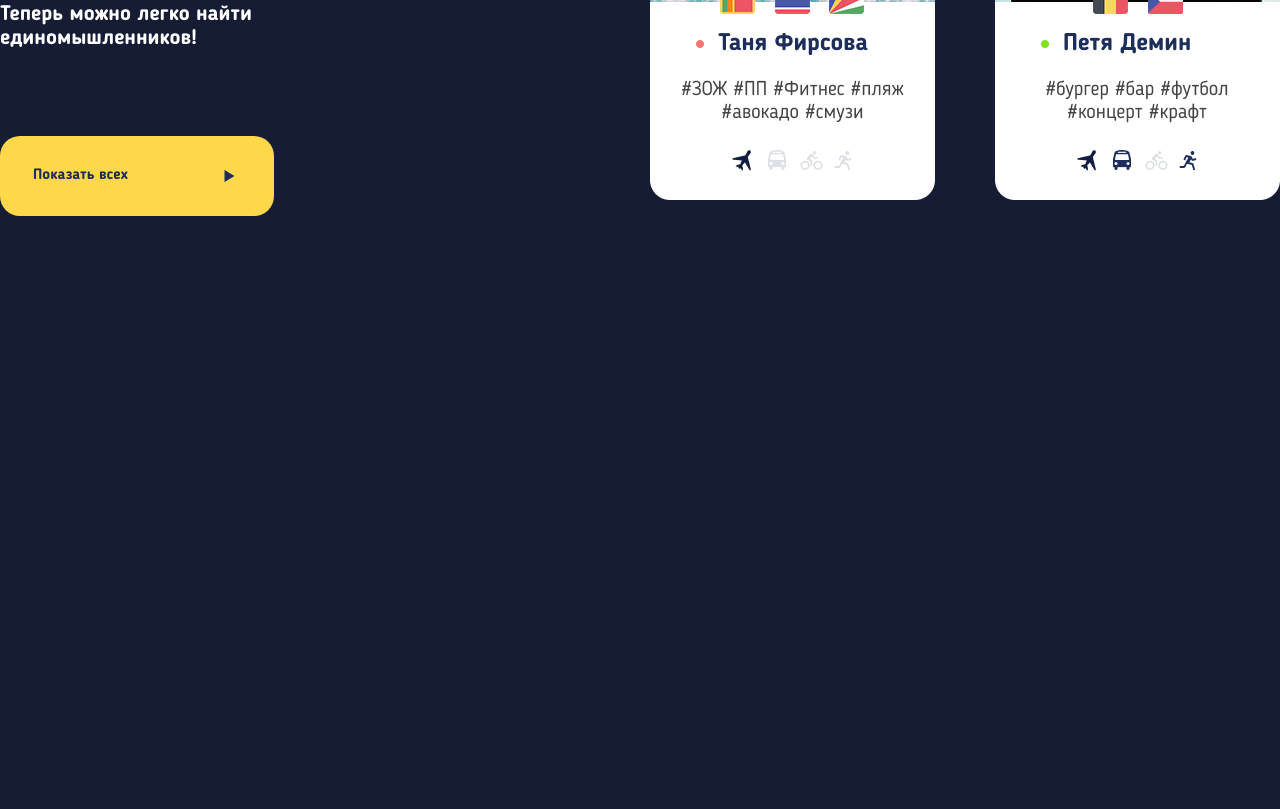
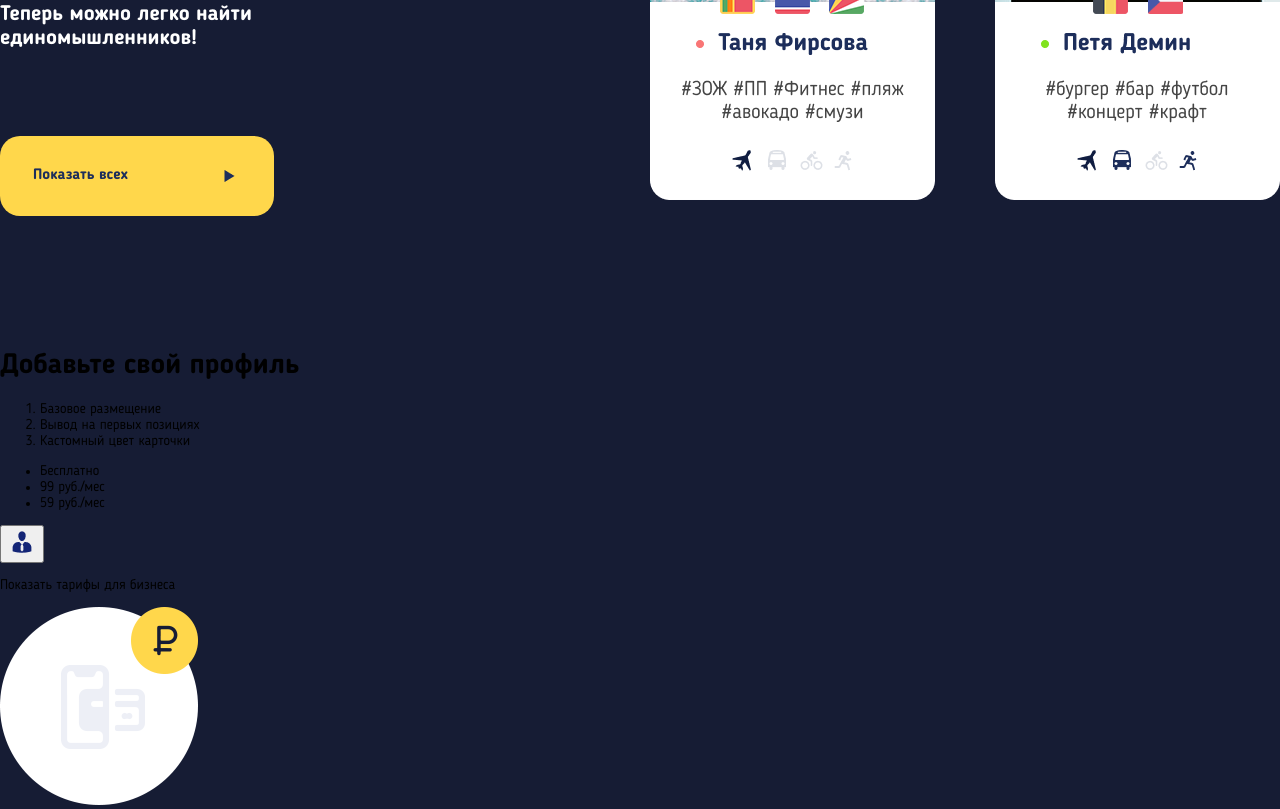
Before and after one commit to VitalikKolesnikovFrontend/landing-travel, a plain HTML site: page index.html in a window 1280 px wide. Shown: the part 2679-3488 px from the top of the page. Before the commit the page ends 3029 px from the top, so only its background shows below. Drawn offline with Linux system fonts and the light colour scheme.

Commit message:
laid out the block profile

```diff
--- a/index.html
+++ b/index.html
@@ -188,7 +188,30 @@
       </div>
     </div>
   </section>
-
+<section class="profile">
+  <div class="container">
+    <h1 class="profile__title">Добавьте свой профиль</h1>
+    <div class="profile__content">
+      <ol class="profile__list">
+        <li class="profile__item">Базовое размещение</li>
+        <li class="profile__item">Вывод на первых позициях</li>
+        <li class="profile__item">Кастомный цвет карточки</li>
+      </ol>
+      <ul class="profile__prices">
+        <li class="profile__price">Бесплатно</li>
+        <li class="profile__price">99 руб./мес</li>
+        <li class="profile__price">59 руб./мес</li>
+      </ul>
+    </div>
+    <div class="profile__bisness">
+      <button class="bisness__button">
+        <img src="/img/icon-businessman.png" alt="icon-businessman" class="bisness__img">
+      </button>
+      <p class="bisness__text">Показать тарифы для бизнеса</p>
+    </div>
+    <img class="profile__rates" src="/img/rates.png" alt="rates">
+  </div>
+</section>
 </main>
 
 </body>
```
Also changed, not shown: img/icon-businessman.png (added), img/rates.png (added).
